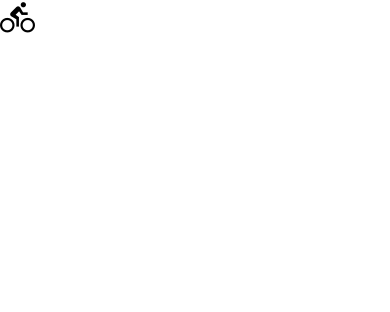
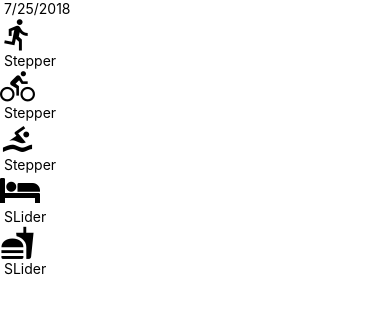
Before and after one commit to jdiperi88/udaciFitness, a React Native app: screen / in a window 390 px wide. Shown: the top 312 px of the page. Built offline with nearby package versions, Linux system fonts and the light colour scheme.

Commit message:
added date header component

```diff
--- a/components/AddEntry.js
+++ b/components/AddEntry.js
@@ -1,7 +1,9 @@
 import React, { Component } from 'react'
 import { View, Text } from 'react-native'
 import { getMetricMetaInfo } from '../utils/helpers'
-
+import UdaciSlider from './UdaciSlider'
+import UdaciStepper from './UdaciStepper'
+import DateHeader from './DateHeader'
 export default class AddEntry extends Component {
     state ={
         run: 0,
@@ -39,9 +41,33 @@
         }))
     }
     render() {
+        const metaInfo = getMetricMetaInfo()
         return (
             <View>
-                {getMetricMetaInfo('bike').getIcon()}
+                <DateHeader date={(new Date()).toLocaleDateString()} />
+                {Object.keys(metaInfo).map((key) => {
+                    const { getIcon, type, ...rest } = metaInfo[key]
+                    const value = this.state[key]
+
+                    return (
+                        <View key={key}>
+                            {getIcon()}
+                            {type === 'slider'
+                                ?   <UdaciSlider
+                                        value={value}
+                                        onChange={(value)=> this.slide(key, value)}
+                                        {...rest}
+                                    />
+                                : <UdaciStepper
+                                        value={value}
+                                        onIncrement={()=> this.increment(key)}
+                                        onDecrement={()=> this.decrement(key)}
+                                        {...rest}
+                                    />
+                            }
+                        </View>
+                    )
+                })}
             </View>
         )
     }
--- /dev/null
+++ b/components/DateHeader.js
@@ -0,0 +1,8 @@
+import React, { Component } from 'react'
+import { Text } from 'react-native'
+
+export default function DateHeader({date}) {
+    return (
+        <Text> {date} </Text>
+    )
+}
--- /dev/null
+++ b/components/UdaciSlider.js
@@ -0,0 +1,10 @@
+import React, { Component } from 'react'
+import { View, Text } from 'react-native'
+
+export default function UdaciSlider() {
+    return (
+        <View>
+            <Text> SLider</Text>
+        </View>
+    )
+}
--- /dev/null
+++ b/components/UdaciStepper.js
@@ -0,0 +1,10 @@
+import React, { Component } from 'react'
+import { View, Text } from 'react-native'
+
+export default function UdaciStepper() {
+    return (
+        <View>
+            <Text> Stepper</Text>
+        </View>
+    )
+}
```
